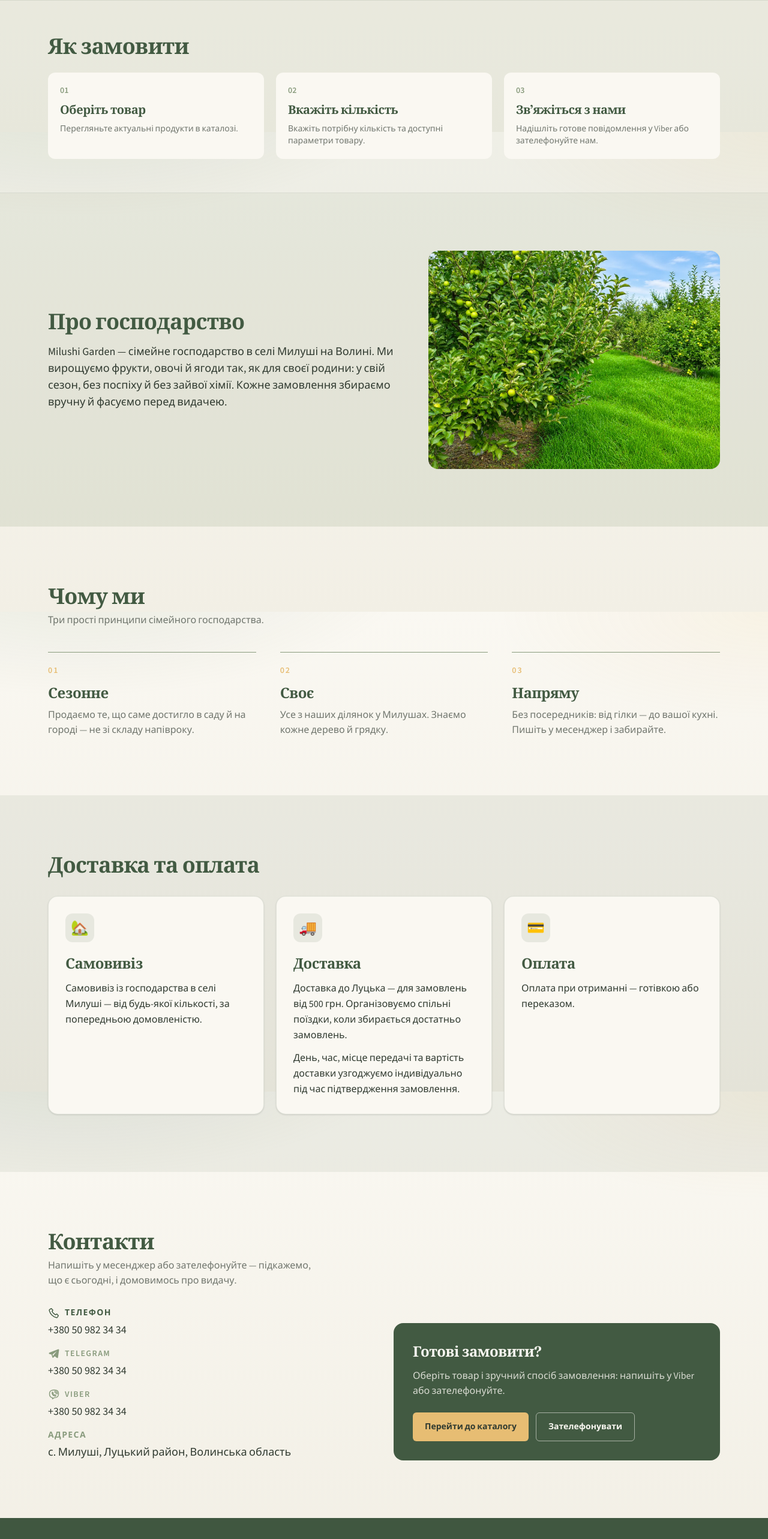
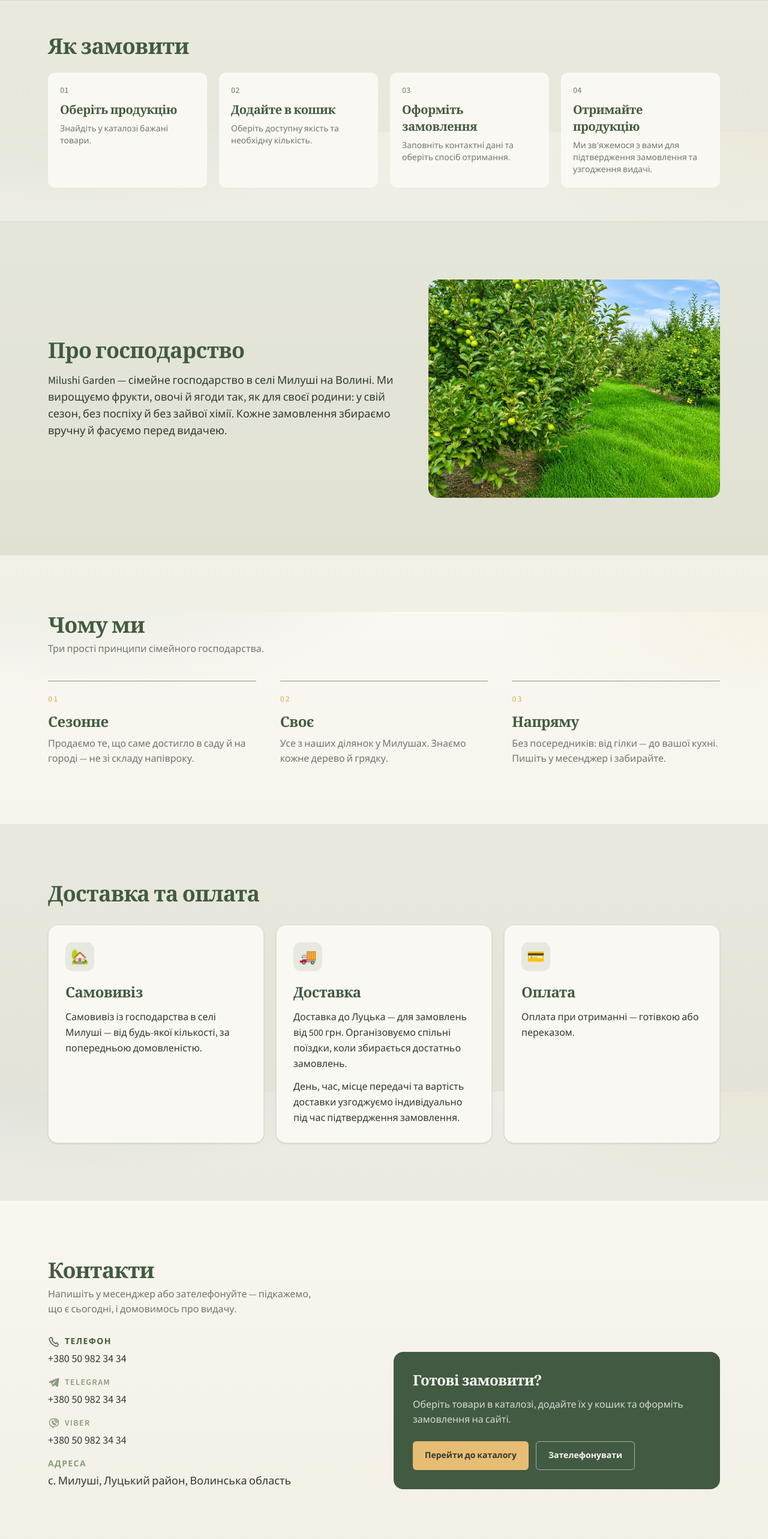
Before and after one commit to AnnaOmeliuk/milushi-garden, a React (Vite) app: page / in a window 1280 px wide. Shown: the part 2180-4746 px from the top of the page at 60% size. Built offline with nearby package versions, Linux system fonts and the light colour scheme.

Commit message:
docs: update ordering instructions for cart checkout

```diff
--- a/src/pages/Home.tsx
+++ b/src/pages/Home.tsx
@@ -78,11 +78,12 @@ export function Home() {
       <section aria-labelledby="how-to-order-title" className="border-y border-[color-mix(in_srgb,var(--color-green)_12%,transparent)] bg-[color-mix(in_srgb,var(--color-soft-green)_10%,transparent)] py-10 sm:py-14">
         <div className="container-page">
           <h2 id="how-to-order-title" className="font-display text-3xl text-[var(--color-green)] sm:text-4xl">Як замовити</h2>
-          <div className="mt-6 grid gap-5 sm:grid-cols-3">
+          <div className="mt-6 grid gap-5 sm:grid-cols-2 lg:grid-cols-4">
             {[
-              { step: '01', title: 'Оберіть товар', text: 'Перегляньте актуальні продукти в каталозі.' },
-              { step: '02', title: 'Вкажіть кількість', text: 'Вкажіть потрібну кількість та доступні параметри товару.' },
-              { step: '03', title: 'Зв’яжіться з нами', text: 'Надішліть готове повідомлення у Viber або зателефонуйте нам.' },
+              { step: '01', title: 'Оберіть продукцію', text: 'Знайдіть у каталозі бажані товари.' },
+              { step: '02', title: 'Додайте в кошик', text: 'Оберіть доступну якість та необхідну кількість.' },
+              { step: '03', title: 'Оформіть замовлення', text: 'Заповніть контактні дані та оберіть спосіб отримання.' },
+              { step: '04', title: 'Отримайте продукцію', text: 'Ми зв’яжемося з вами для підтвердження замовлення та узгодження видачі.' },
             ].map((item) => (
               <div key={item.step} className="rounded-xl bg-[var(--color-bg)] p-5">
                 <p className="text-sm font-semibold text-[var(--color-soft-green)]">{item.step}</p>
@@ -182,7 +183,7 @@ export function Home() {
           <div className="rounded-2xl bg-[var(--color-green)] p-8 text-[var(--color-bg)]">
             <p className="font-display text-2xl">Готові замовити?</p>
             <p className="mt-3 text-[color-mix(in_srgb,var(--color-bg)_82%,transparent)]">
-              Оберіть товар і зручний спосіб замовлення: напишіть у Viber або зателефонуйте.
+              Оберіть товари в каталозі, додайте їх у кошик та оформіть замовлення на сайті.
             </p>
             <div className="mt-6 flex flex-wrap gap-3">
               <Link
```
